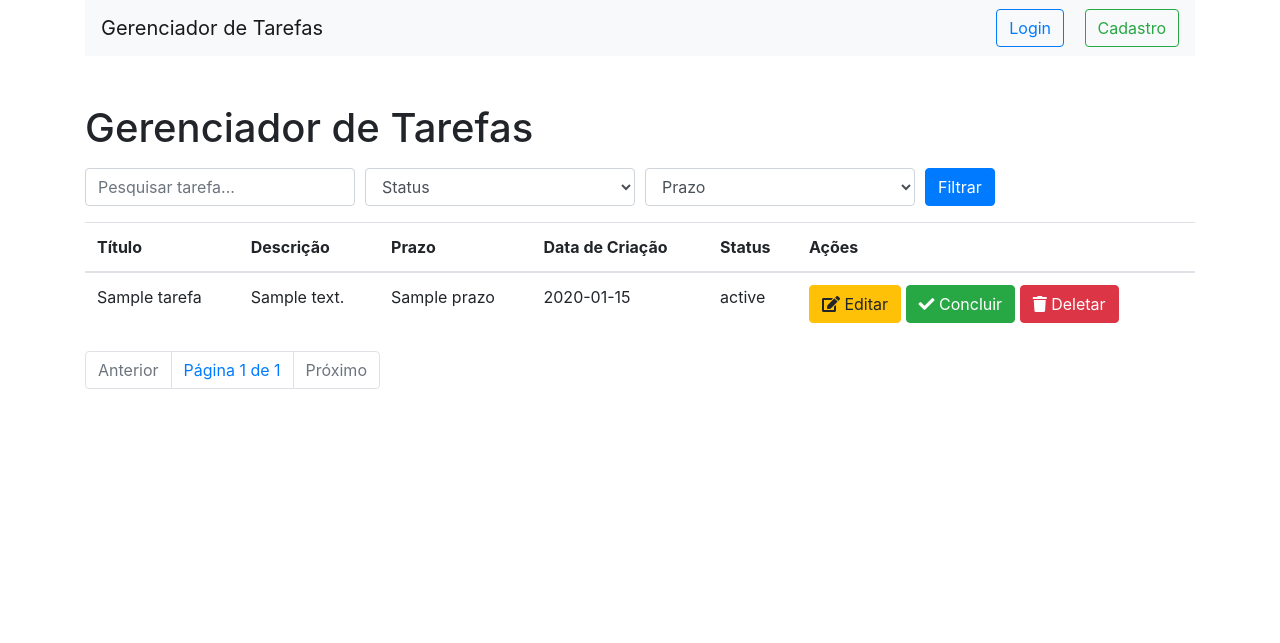
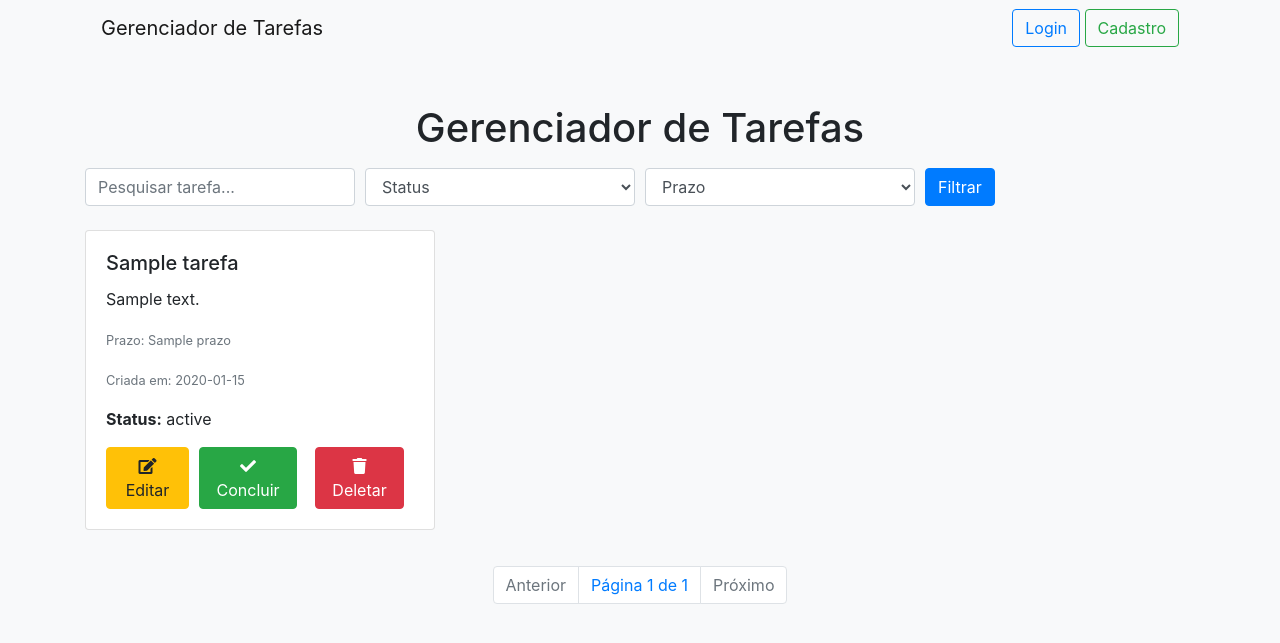
Before and after one commit to LuizZaim/task-manager, a Flask app: template templates/index.html in a window 1280 px wide. Shown: the top 643 px of the page. Run offline with Flask 3, Linux system fonts and the light colour scheme; the template is opened without the code that fills it: most values are stand-ins (such as "Sample title", 1, 10 or a date in 2020); some libraries are stand-ins or nearby versions.

Commit message:
"Melhorias no layout do site"

```diff
--- a/templates/index.html
+++ b/templates/index.html
@@ -2,9 +2,27 @@
 <html lang="pt-br">
 <head>
     <meta charset="UTF-8">
+    <meta name="viewport" content="width=device-width, initial-scale=1.0">
     <title>Gerenciador de Tarefas</title>
     <link href="https://stackpath.bootstrapcdn.com/bootstrap/4.5.0/css/bootstrap.min.css" rel="stylesheet">
     <link href="https://cdnjs.cloudflare.com/ajax/libs/font-awesome/5.15.4/css/all.min.css" rel="stylesheet">
+    <style>
+        body {
+            background-color: #f8f9fa;
+        }
+        .navbar {
+            margin-bottom: 30px;
+        }
+        .task-card {
+            margin-bottom: 20px;
+        }
+        .task-card .btn {
+            margin-right: 10px;
+        }
+        .pagination {
+            justify-content: center;
+        }
+    </style>
 </head>
 <body>
     <div class="container">
@@ -13,11 +31,11 @@
             <a class="navbar-brand" href="/">Gerenciador de Tarefas</a>
             <div class="ml-auto">
                 {% if current_user.is_authenticated %}
-                    <span>Bem-vindo, {{ current_user.username }}!</span>
-                    <a href="{{ url_for('logout') }}" class="btn btn-outline-danger ml-3">Sair</a>
+                    <span class="mr-3">Bem-vindo, {{ current_user.username }}!</span>
+                    <a href="{{ url_for('logout') }}" class="btn btn-outline-danger">Sair</a>
                 {% else %}
-                    <a href="{{ url_for('login') }}" class="btn btn-outline-primary ml-3">Login</a>
-                    <a href="{{ url_for('register') }}" class="btn btn-outline-success ml-3">Cadastro</a>
+                    <a href="{{ url_for('login') }}" class="btn btn-outline-primary">Login</a>
+                    <a href="{{ url_for('register') }}" class="btn btn-outline-success">Cadastro</a>
                 {% endif %}
             </div>
         </nav>
@@ -33,10 +51,10 @@
             {% endif %}
         {% endwith %}
 
-        <h1 class="mt-5">Gerenciador de Tarefas</h1>
+        <h1 class="mt-5 text-center">Gerenciador de Tarefas</h1>
 
         <!-- Filtro de Pesquisa -->
-        <form action="/" method="GET" class="mt-3">
+        <form action="/" method="GET" class="mt-3 mb-4">
             <div class="form-row">
                 <div class="col">
                     <input type="text" class="form-control" name="search" placeholder="Pesquisar tarefa..." value="{{ request.args.get('search', '') }}">
@@ -62,26 +80,17 @@
         </form>
 
         <!-- Exibição de tarefas -->
-        <table class="table mt-3">
-            <thead>
-                <tr>
-                    <th>Título</th>
-                    <th>Descrição</th>
-                    <th>Prazo</th>
-                    <th>Data de Criação</th>
-                    <th>Status</th>
-                    <th>Ações</th>
-                </tr>
-            </thead>
-            <tbody>
+        <div class="row">
             {% for tarefa in tarefas.items %}
-                <tr {% if tarefa.status == 'concluída' %}class="table-success"{% endif %}>
-                    <td>{{ tarefa.titulo }}</td>
-                    <td>{{ tarefa.descricao }}</td>
-                    <td>{{ tarefa.prazo }}</td>
-                    <td>{{ tarefa.data_criacao.strftime('%Y-%m-%d') }}</td>
-                    <td>{{ tarefa.status }}</td>
-                    <td>
+            <div class="col-md-4">
+                <div class="card task-card">
+                    <div class="card-body">
+                        <h5 class="card-title">{{ tarefa.titulo }}</h5>
+                        <p class="card-text">{{ tarefa.descricao }}</p>
+                        <p class="card-text"><small class="text-muted">Prazo: {{ tarefa.prazo }}</small></p>
+                        <p class="card-text"><small class="text-muted">Criada em: {{ tarefa.data_criacao.strftime('%Y-%m-%d') }}</small></p>
+                        <p class="card-text"><strong>Status:</strong> {{ tarefa.status }}</p>
+                        <div class="d-flex">
                             {% if tarefa.status != 'concluída' %}
                                 <a href="/edit/{{ tarefa.id }}" class="btn btn-warning">
                                     <i class="fas fa-edit"></i> Editar
@@ -94,14 +103,15 @@
                                     <i class="fas fa-check"></i> Concluída
                                 </span>
                             {% endif %}
-                        <a href="/deletar/{{ tarefa.id }}" class="btn btn-danger" onclick="return confirm('Tem certeza que deseja excluir esta tarefa?')">
+                            <a href="/deletar/{{ tarefa.id }}" class="btn btn-danger ml-2" onclick="return confirm('Tem certeza que deseja excluir esta tarefa?')">
                                 <i class="fas fa-trash"></i> Deletar
                             </a>
-                    </td>
-                </tr>
+                        </div>
+                    </div>
+                </div>
+            </div>
             {% endfor %}
-            </tbody>
-        </table>
+        </div>
 
         <!-- Navegação entre páginas -->
         <div class="mt-3">
@@ -124,5 +134,8 @@
             </nav>
         </div>
     </div>
+
+    <script src="https://code.jquery.com/jquery-3.6.0.min.js"></script>
+    <script src="https://stackpath.bootstrapcdn.com/bootstrap/4.5.0/js/bootstrap.bundle.min.js"></script>
 </body>
 </html>
```
Lines whose indentation alone changed are shown as unchanged.
